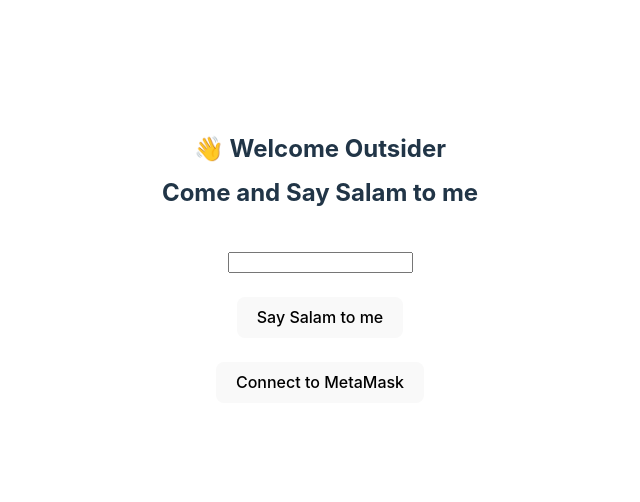
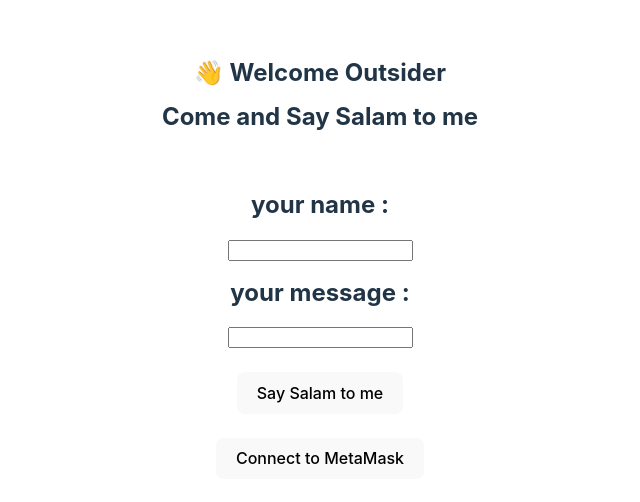
Before and after one commit to sina-sparkn/simple-vite-project, a React (Vite) app: page / in a window 1280 px wide. Shown: the part 128-630 px from the top of the page, without its empty margins (320-960 px from the left). Built offline with nearby package versions, Linux system fonts and the light colour scheme.

Commit message:
added input boxes

```diff
--- a/src/App.jsx
+++ b/src/App.jsx
@@ -36,6 +36,8 @@
   const [currnetAccount, setCurrentAccount] = useState("");
   const [miningstatus, setminingstatus] = useState(null);
   const [allSalams, setAllSalams] = useState([]);
+  const [theName, settheName] = useState("");
+  const [theMessage, settheMessage] = useState("");
 
   const connectToMetaMask = async () => {
     try {
@@ -77,10 +79,7 @@
 
         console.log("Retrieved total Salam count...", count.toNumber());
 
-        const saySalam = await newContract.Salam(
-          "ali",
-          "lol af this was a message!"
-        );
+        const saySalam = await newContract.Salam(theName, theMessage);
         console.log("mining...", saySalam);
         await saySalam.wait();
         console.log("mined--", saySalam.hash);
@@ -152,7 +151,14 @@
       <h2>👋 Welcome Outsider</h2>
       <h2>Come and Say Salam to me</h2>
       <br />
-      <input type="text" />
+      <h2>your name : </h2>
+      <input type="text" onChange={(event) => settheName(event.target.value)} />
+      <br />
+      <h2>your message : </h2>
+      <input
+        type="text"
+        onChange={(event) => settheMessage(event.target.value)}
+      />
       <br />
       <br />
       {!miningstatus ? (
```
